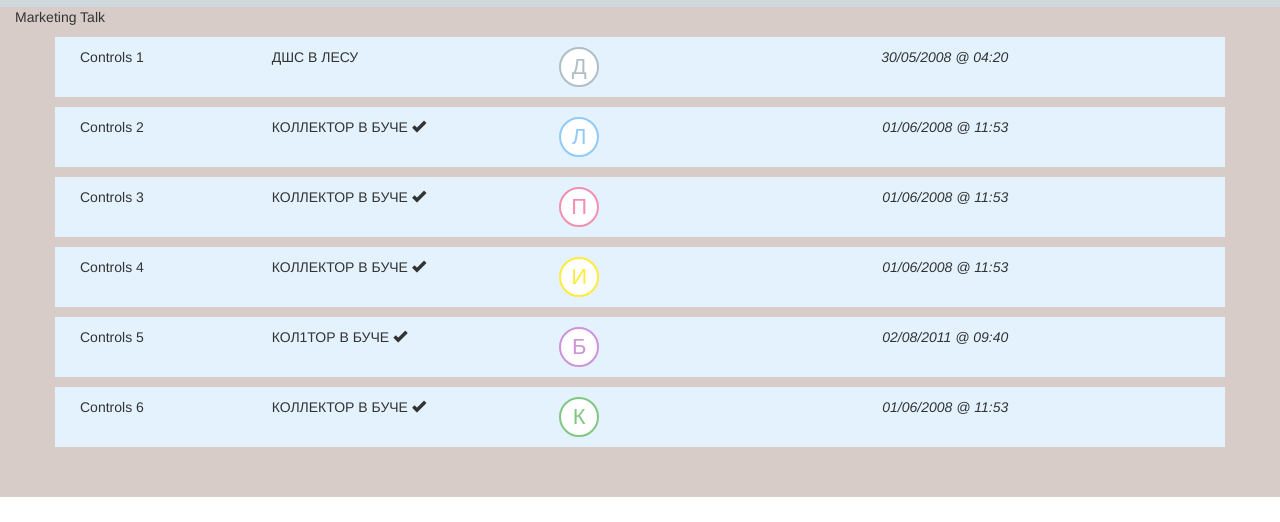
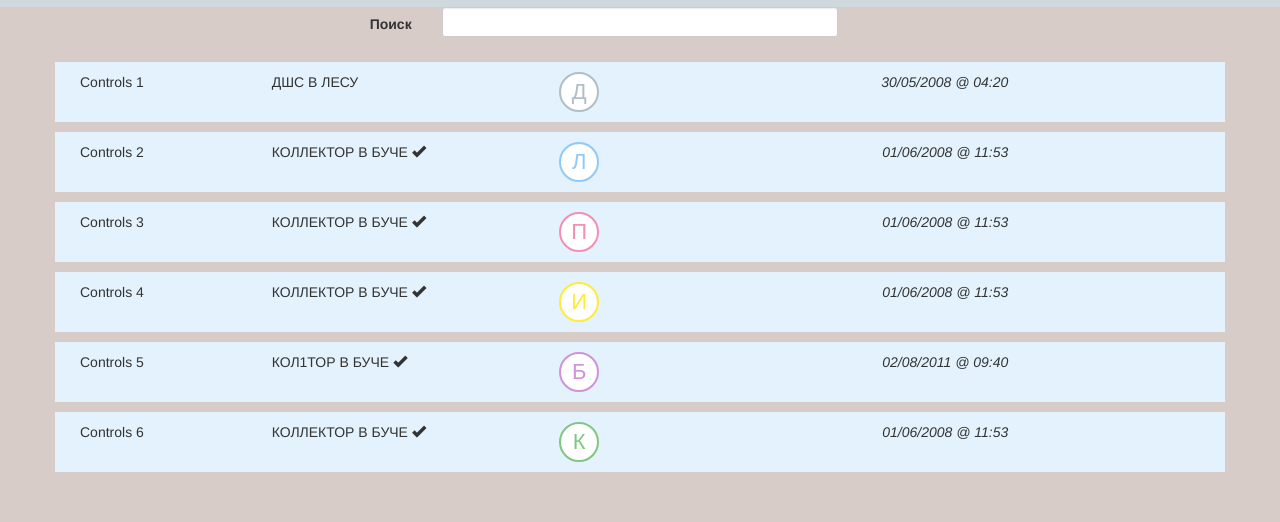
Before and after one commit to Nicholass/agrr, a plain HTML site: page index.html in a window 1280 px wide. Shown: the part 363-885 px from the top of the page. Before the commit the page ends 860 px from the top, so only its background shows below. Drawn offline with Linux system fonts and the light colour scheme.

Commit message:
search added

```diff
--- a/index.html
+++ b/index.html
@@ -28,11 +28,24 @@
     </div>
     <div class="row">
         <div class=" col-xs-12">
-            Marketing Talk
+            <form class="form-horizontal">
+            <fieldset>
+                <!-- Text input-->
+                <div class="form-group">
+                    <label class="col-md-4 control-label" for="query">Поиск</label>
+                    <div class="col-md-4">
+                        <input id="query" name="query" type="text" placeholder="" class="form-control input-sm" ng-model="query">
+
+                    </div>
+                </div>
+
+            </fieldset>
+        </form>
+
         </div>
     </div>
 
-    <div class="container" ng-repeat="place in places.items | orderBy: places.orderingField">
+    <div class="container" ng-repeat="place in places.items | orderBy: places.orderingField | filter:query"">
         <div id="{{place.id}}" ng-click="places.navigate(place.id)" class="row hoverDiv place"
              ng-controller="rowController as row">
             <div class=" col-xs-6 col-lg-1">
--- a/scripts/app.js
+++ b/scripts/app.js
@@ -89,7 +89,9 @@
 			submittedDate: 1212321212121,
 			title: 'Коллектор в Буче',
 			coordinates: [5.9817263, 3.23412],
-			description: 'глубоко в лесу есть герма блаблабла',
+			description: 'глубоко в лесу есть герма блаблабла' +
+			'blah blah blah' +
+			'blha lbha lbhasf',
 			type: "Подвал",
 			submittedBy: "ACIS",
 			visited: true,
```
